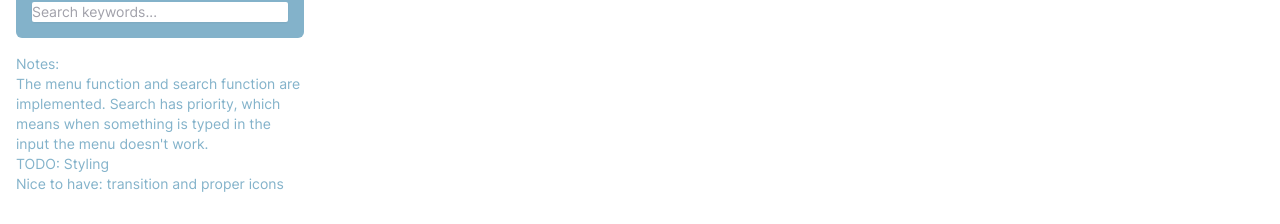
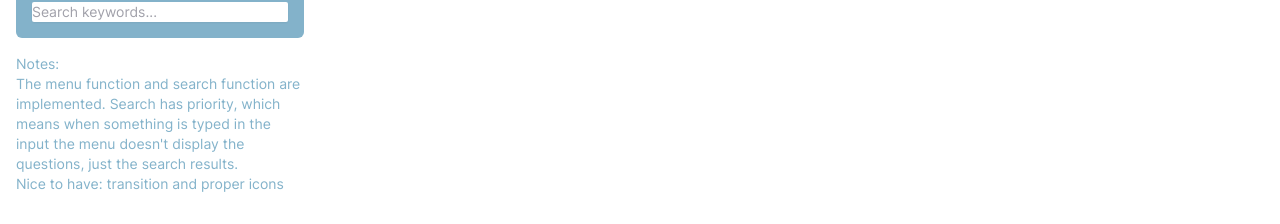
Before and after one commit to ChibiChibz/FAQ-App, a Nuxt app: page / in a window 1280 px wide. Shown: the part 478-702 px from the top of the page. Built offline with nearby package versions, Linux system fonts and the light colour scheme.

Commit message:
update the notes

```diff
--- a/components/FAQ.vue
+++ b/components/FAQ.vue
@@ -12,9 +12,8 @@
           <div class="faq__controller__notes">
             <h6>Notes:</h6>
             <p>
-              The menu function and search function are implemented. Search has priority, which means when something is typed in the input the menu doesn't work.
+              The menu function and search function are implemented. Search has priority, which means when something is typed in the input the menu doesn't display the questions, just the search results.
             </p>
-            <p>TODO: Styling</p>
             <p>Nice to have: transition and proper icons</p>
           </div>
         </div>
```
